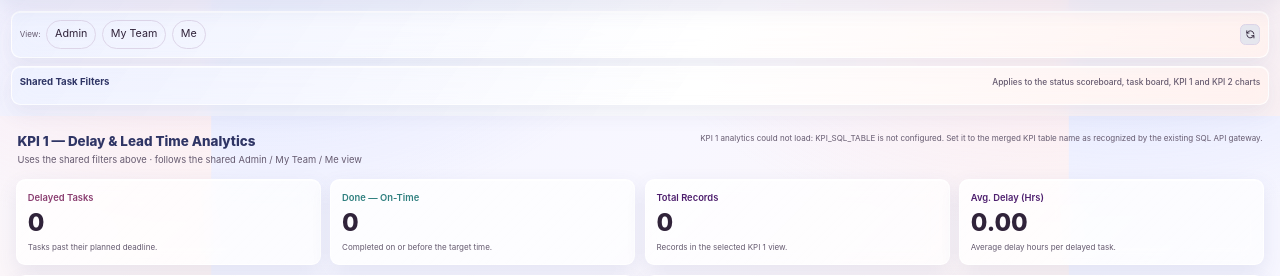
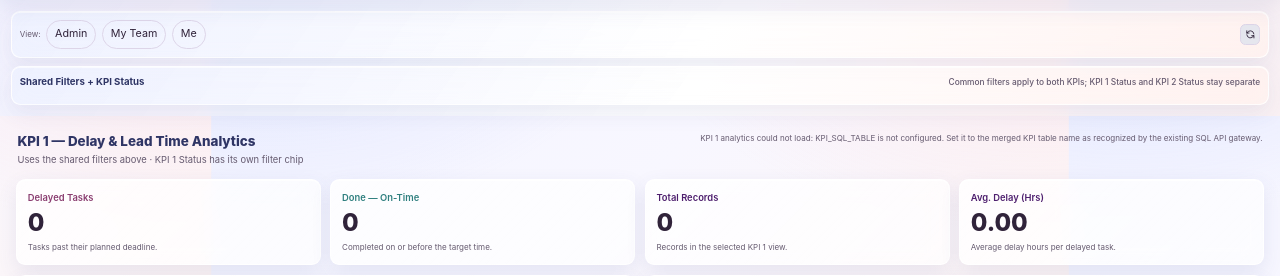
Before and after one commit to ithosexperts/Task360mgmt, a FastAPI app: page / in a window 1280 px wide. Shown: the part 53-329 px from the top of the page. Run offline with FastAPI, Linux system fonts and the light colour scheme; data that the repository does not hold is empty; some libraries are stand-ins or nearby versions.

Commit message:
Update index.html

```diff
--- a/templates/index.html
+++ b/templates/index.html
@@ -5,7 +5,7 @@
   <title>Task 360 Management System</title>
   <script src="https://cdn.tailwindcss.com"></script>
   <script src="https://cdn.jsdelivr.net/npm/chart.js@3.7.1/dist/chart.min.js"></script>
-  <link rel="stylesheet" href="/static/style.css?v=task360-kpi2-fill-space-20261023-v3">
+  <link rel="stylesheet" href="/static/style.css?v=task360-status-filter-consolidation-20261023-v1">
   <style>
       /* Fix for Calendar Icon appearing dark on dark mode */
       input[type="date"] { color-scheme: light; }
@@ -55,8 +55,8 @@
     </div>
 
     <div class="mt-3 card p-3" id="multi-select-container">
-      <div class="task360-filter-heading"><strong>Shared Task Filters</strong><span class="muted">Applies to the status scoreboard, task board, KPI 1 and KPI 2 charts</span></div>
-      <div id="filters-below-views" class="grid grid-cols-2 md:grid-cols-4 lg:grid-cols-7 gap-3"></div>
+      <div class="task360-filter-heading"><strong>Shared Filters + KPI Status</strong><span class="muted">Common filters apply to both KPIs; KPI 1 Status and KPI 2 Status stay separate</span></div>
+      <div id="filters-below-views" class="grid grid-cols-2 md:grid-cols-4 lg:grid-cols-8 gap-3"></div>
     </div>
   </section>
 
@@ -64,7 +64,7 @@
     <div id="main-dashboard-content" class="space-y-6">
       <section id="kpi1-analytics-section" class="task360-analytics-section space-y-4">
         <div class="task360-analytics-heading">
-          <div><h2 class="text-xl font-extrabold">KPI 1 — Delay &amp; Lead Time Analytics</h2><p class="muted text-sm">Uses the shared filters above · follows the shared Admin / My Team / Me view</p></div>
+          <div><h2 class="text-xl font-extrabold">KPI 1 — Delay &amp; Lead Time Analytics</h2><p class="muted text-sm">Uses the shared filters above · KPI 1 Status has its own filter chip</p></div>
           <div class="task360-kpi1-actions"><span id="kpi1-load-status" class="muted text-xs" role="status">Loading KPI 1 analytics…</span></div>
         </div>
         <section id="kpi1-kpi-section" class="task360-kpi1-metrics">
@@ -187,8 +187,8 @@
     </div>
   </main>
 
-  <script src="/static/app.js?v=task360-kpi2-fill-space-20261023-v3"></script>
-  <script src="/static/stage_form.js?v=task360-kpi2-fill-space-20261023-v3"></script>
-  <script src="/static/kpi1-analytics.js?v=task360-kpi1-shared-filters-kpi2-fill-20261023-v3"></script>
+  <script src="/static/app.js?v=task360-status-filter-consolidation-20261023-v1"></script>
+  <script src="/static/stage_form.js?v=task360-status-filter-consolidation-20261023-v1"></script>
+  <script src="/static/kpi1-analytics.js?v=task360-status-filter-consolidation-20261023-v1"></script>
 </body>
 </html>
```
